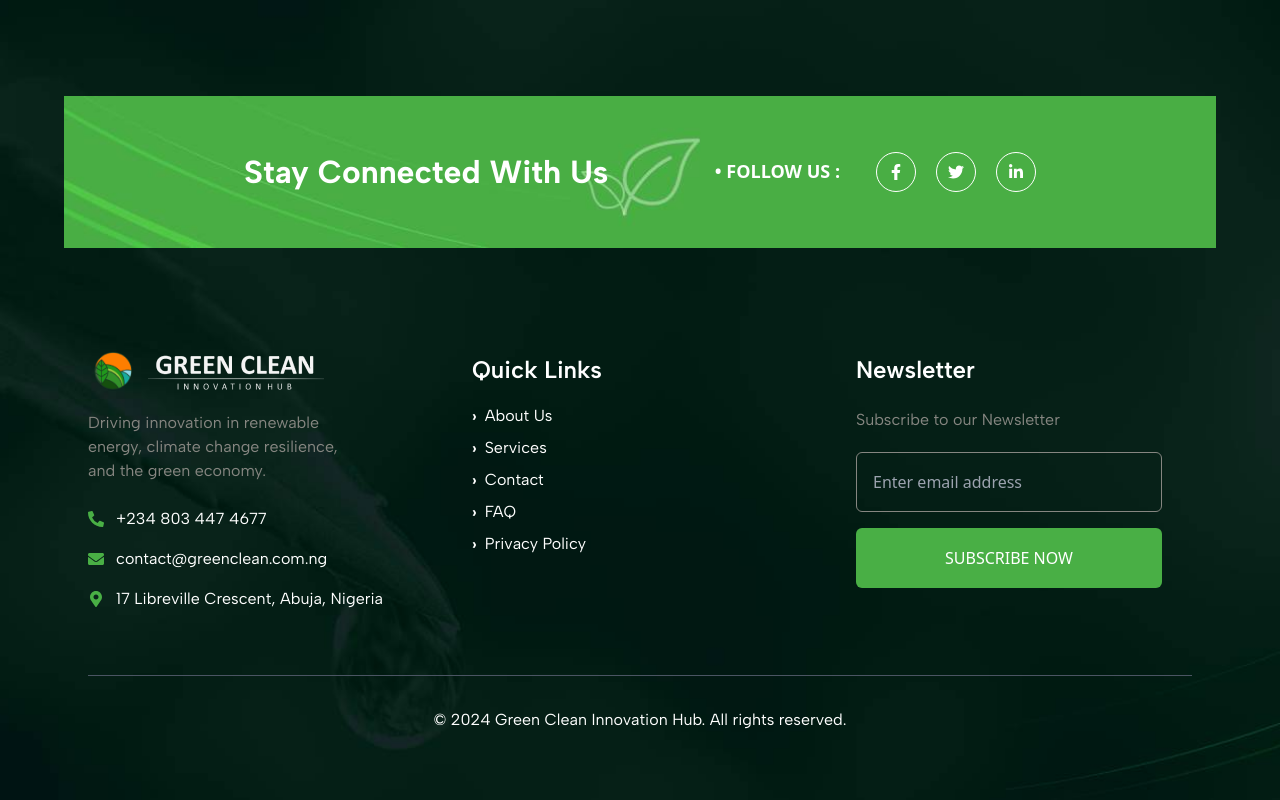
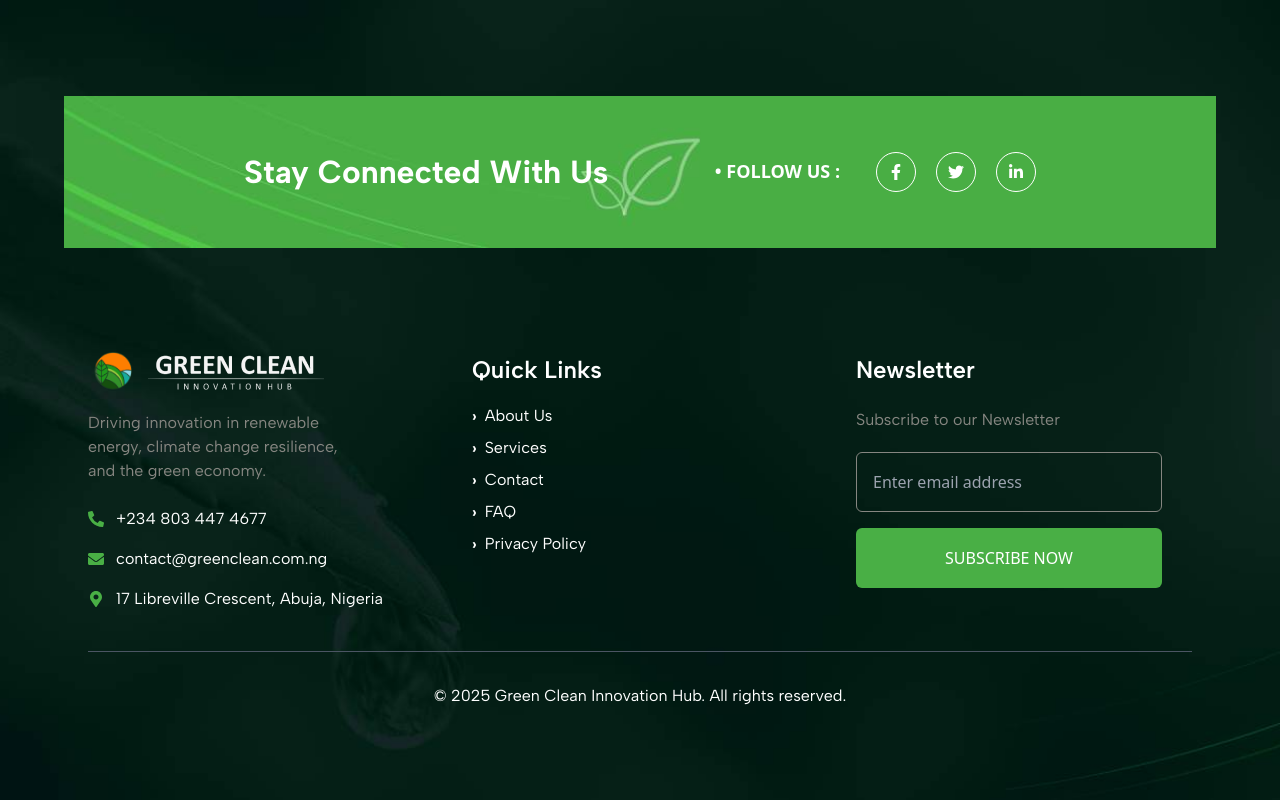
Before and after one commit to voweiro/GreenNigeria, a React (Create React App) app: page / in a window 1280 px wide. Shown: the part 4610-5410 px from the top of the page. Built offline with nearby package versions, Linux system fonts and the light colour scheme.

Commit message:
corrected footer

```diff
--- a/src/Components/Footer/Down.jsx
+++ b/src/Components/Footer/Down.jsx
@@ -4,7 +4,7 @@ import bgImage from "../../assets/image/footerbgg.jpeg";
 function Down() {
   return (
     <div
-      className="text-white bg-center bg-no-repeat bg-cover h-[18vh] md:h-[15vh] xl:h-[152px]"
+      className="text-white bg-center bg-no-repeat bg-cover h-[18vh] md:h-[20vh] xl:h-[152px]"
       style={{ backgroundImage: `url(${bgImage})` }}
     >
       <div className="flex flex-col items-center justify-evenly h-full px-4 mx-auto space-y-4 md:flex-row md:space-y-0 md:w-[90%]">
--- a/src/Components/Footer/Footer.jsx
+++ b/src/Components/Footer/Footer.jsx
@@ -117,8 +117,8 @@ function Footer() {
         </div>
 
         {/* Bottom Section */}
-        <div className=" pt-4 mt-8 lg:pt-8 lg:mt-16 text-center border-t border-gray-600 text-[14px] font-albert font-[400] md:text-[16px]  ">
-          © 2024 Green Clean Innovation Hub. All rights reserved.
+        <div className="   lg:pt-8 lg:mt-10 text-center border-t border-gray-600 text-[14px] font-albert font-[400] md:text-[16px]  ">
+          © 2025 Green Clean Innovation Hub. All rights reserved.
         </div>
       </div>
     </div>
--- a/src/Components/Footer/Main.jsx
+++ b/src/Components/Footer/Main.jsx
@@ -6,7 +6,7 @@ import Footer from "./Footer";
 function Main() {
   return (
     <section
-      className="relative w-full min-h-screen bg-center bg-no-repeat bg-cover"
+      className="relative w-full min-h-screen   bg-center bg-no-repeat bg-cover"
       style={{ backgroundImage: `url(${bg})` }}
     >
       {/* Overlay (Optional for Better Readability) */}
```
